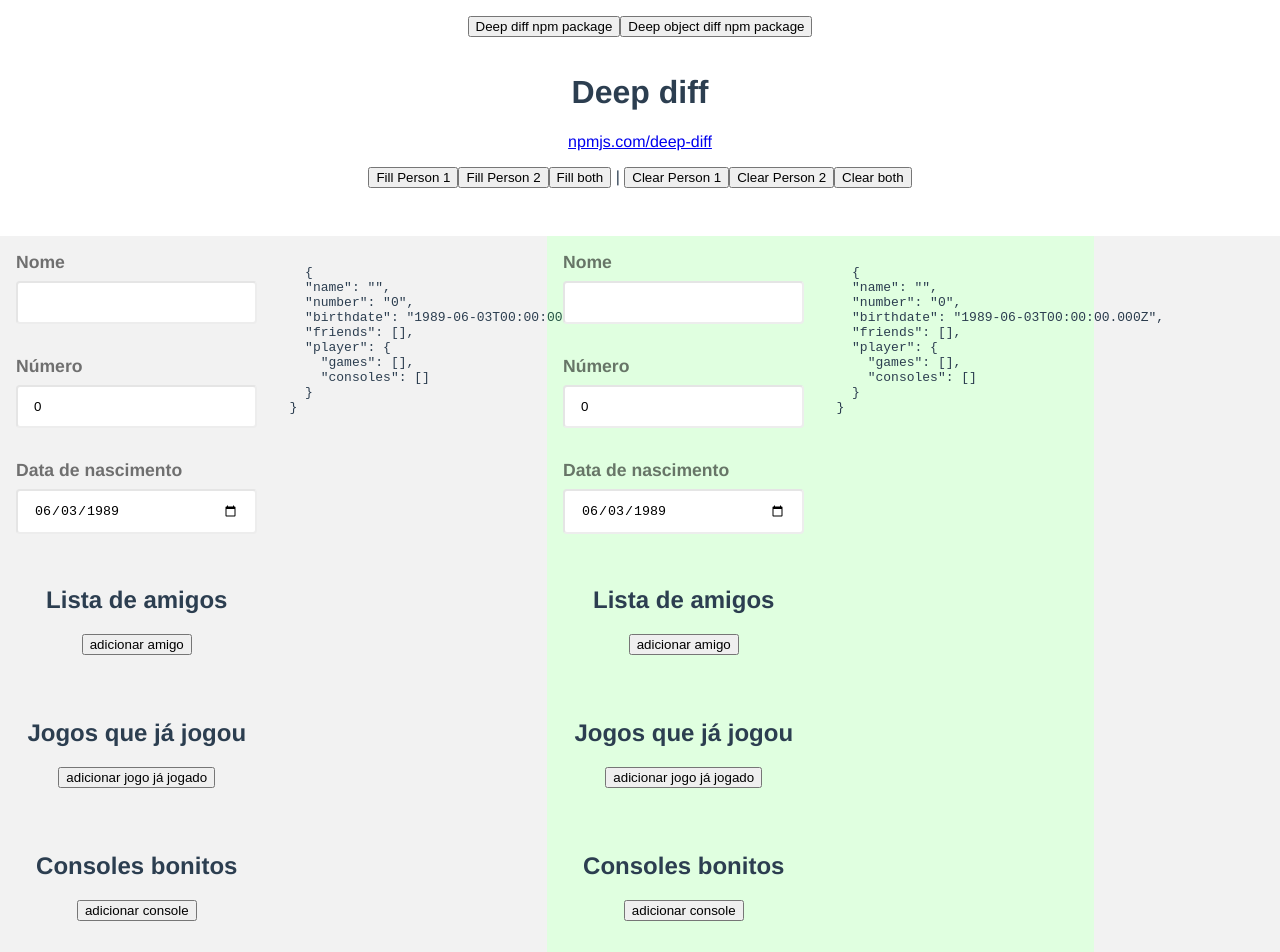
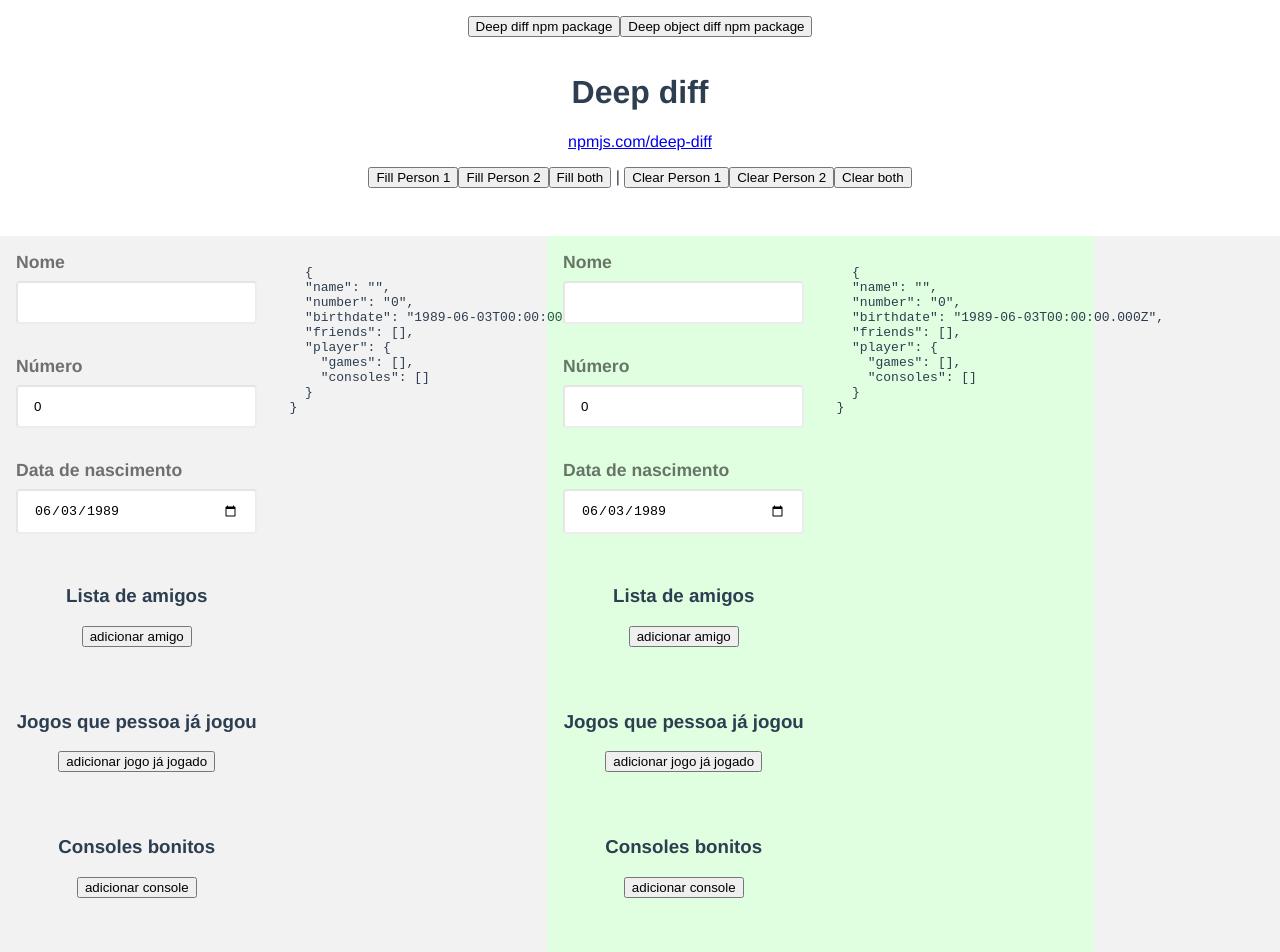
Before and after one commit to renanzozimo/poc-object-diff-bs, a Vue app: page /#/ in a window 1280 px wide. Shown: the top 952 px of the page. Built offline with nearby package versions, Linux system fonts and the light colour scheme.

Commit message:
Update Home.vue

```diff
--- a/src/views/Home.vue
+++ b/src/views/Home.vue
@@ -43,7 +43,7 @@
               <input type="date" v-model="birth" @change="setBirthdate('person1')"/>
             </div>
             <div class="divisor">
-              <h2>Lista de amigos</h2>
+              <h3>Lista de amigos</h3>
               <div class="group" v-for="(friend, index) in person1.friends">
                 <div class="field">
                   <label for>Nome do amigo</label>
@@ -55,8 +55,8 @@
                   <input type="text" v-model="friend.age" />
                   <!-- {{ person1.friends }} -->
                 </div>
-                <div>
-                  <h2>Jogos que amigo já jogou</h2>
+                <div style="margin-top: 48px">
+                  <h3>Jogos que {{ friend.name || 'amigo' }} já jogou</h3>
                   <div class="group" v-for="game in friend.games">
                     <div class="field">
                       <label for>Nome do jogo</label>
@@ -69,7 +69,7 @@
               <button type="button" @click="addFriend('person1')">adicionar amigo</button>
             </div>
             <div class="divisor">
-              <h2>Jogos que já jogou</h2>
+              <h3>Jogos que {{ person1.name || 'pessoa' }} já jogou</h3>
               <div class="group" v-for="game in person1.player.games">
                 <div class="field">
                   <label for>Nome do jogo</label>
@@ -79,7 +79,7 @@
               <button type="button" @click="addGame('person1')">adicionar jogo já jogado</button>
             </div>
             <div class="divisor">
-              <h2>Consoles bonitos</h2>
+              <h3>Consoles bonitos</h3>
               <div class="group" v-for="cons in person1.player.consoles">
                 <div class="field" >
                   <select name="" id="" v-model="cons.name">
@@ -127,7 +127,7 @@
               <input type="date" v-model="birth" @change="setBirthdate('person2')"/>
             </div>
             <div class="divisor">
-              <h2>Lista de amigos</h2>
+              <h3>Lista de amigos</h3>
               <div class="group" v-for="(friend, index) in person2.friends">
                 <div class="field">
                   <label for>Nome do amigo</label>
@@ -139,8 +139,8 @@
                   <input type="text" v-model="friend.age" />
                   <!-- {{ person2.friends }} -->
                 </div>
-                <div>
-                  <h2>Jogos que amigo já jogou</h2>
+                <div style="margin-top: 48px">
+                  <h3>Jogos que {{ friend.name || 'amigo' }} já jogou</h3>
                   <div class="group" v-for="game in friend.games">
                     <div class="field">
                       <label for>Nome do jogo</label>
@@ -153,7 +153,7 @@
               <button type="button" @click="addFriend('person2')">adicionar amigo</button>
             </div>
             <div class="divisor">
-              <h2>Jogos que já jogou</h2>
+              <h3>Jogos que {{ person2.name || 'pessoa' }} já jogou</h3>
               <div class="group" v-for="game in person2.player.games">
                 <div class="field">
                   <label for>Nome do jogo</label>
@@ -163,7 +163,7 @@
               <button type="button" @click="addGame('person2')">adicionar jogo já jogado</button>
             </div>
             <div class="divisor">
-              <h2>Consoles bonitos</h2>
+              <h3>Consoles bonitos</h3>
               <div class="group" v-for="cons in person2.player.consoles">
                 <div class="field" >
                   <select name="" id="" v-model="cons.name">
@@ -391,6 +391,14 @@
     display: inline-block;
     text-align: left;
 
+    .group > & {
+      margin: 0;
+
+      & + .field {
+        margin-top: 32px
+      }
+    }
+
     label {
       font-size: 1.1em;
       margin-bottom: 8px;
```
